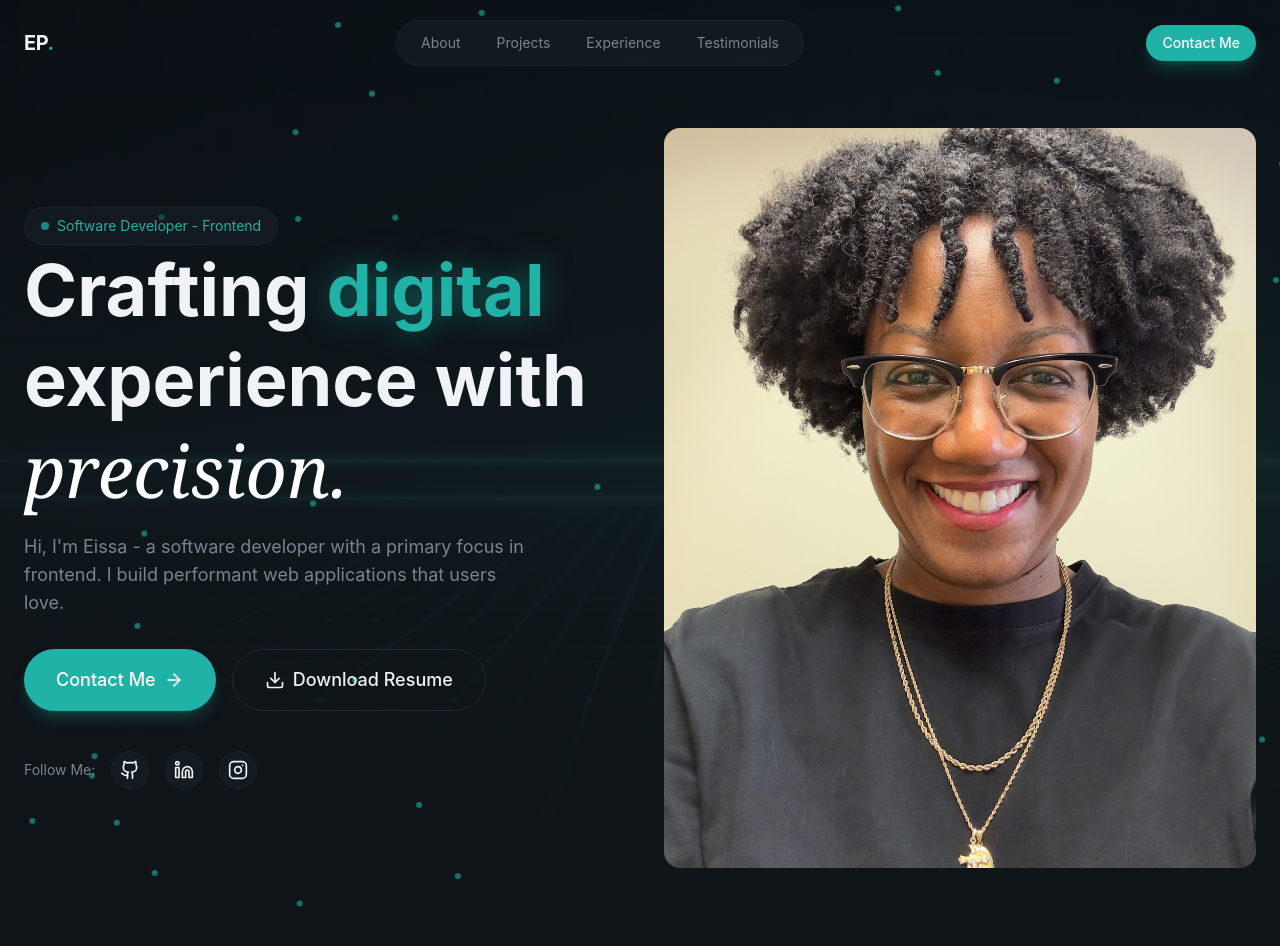
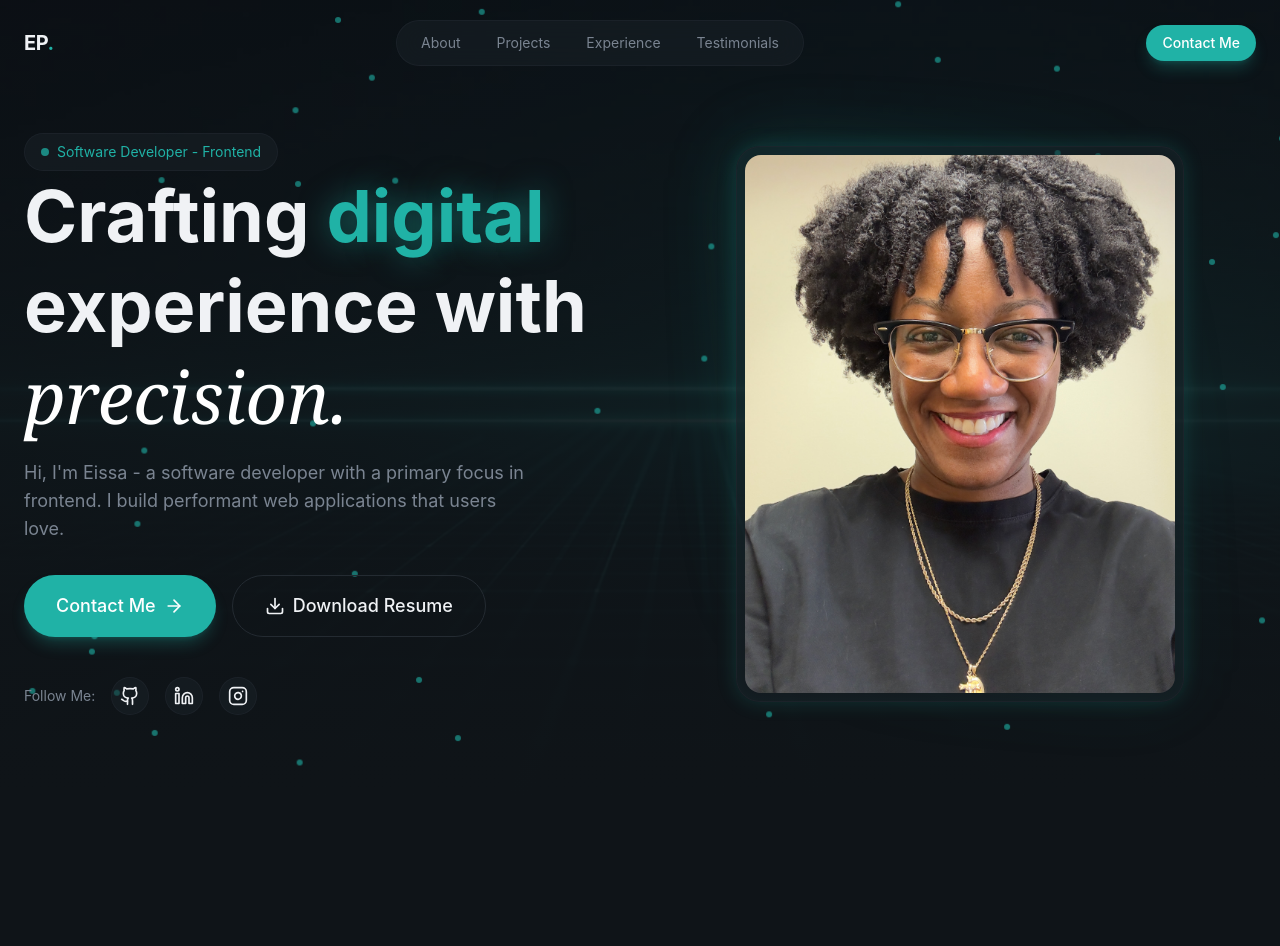
Before and after one commit to eissamonet/SWD-Portfolio, a React (Vite) app: page / in a window 1280 px wide. After the commit the page ends 800 px from the top, so only its background shows below. Built offline with nearby package versions, Linux system fonts and the light colour scheme.

Commit message:
commit changes

```diff
--- a/src/index.css
+++ b/src/index.css
@@ -55,6 +55,13 @@
   .glow-text {
     text-shadow: 0 0 30px
       color-mix(in srgb, var(--color-primary) 50%, transparent);
+  }
+
+  .glow-border {
+    box-shadow: 0 0 20px
+      color-mix(in srgb, var(--color-primary) 20%, transparent),
+     inset 0 0 20px
+      color-mix(in srgb, var(--color-primary) 5%, transparent);
   }
 }
 
--- a/src/sections/Hero.jsx
+++ b/src/sections/Hero.jsx
@@ -76,10 +76,12 @@ export const Hero = () => {
             </div>
           </div>
           {/* right col - profile image */}
-          <div>
+          <div className=" relative animate-fade-in animation-delay-300">
             {/* profile image  */}
-            <div>
-               <div>
+            <div className="relative max-w-md mx-auto">
+               <div className="absolute inset-0 rounded-3xl bg-gradient-to-br from-primary/30 via-transparent to-primary/10 blur-2xl animate-pulse">
+               </div>
+               <div className=" relative glass rounded-3xl p-2 glow-border">
                 <img src="/profilepic.jpeg" alt="Eissa Purnell" className="w-full aspect-[4/5] object-cover rounded-2xl "/>
                </div>
             </div>
```
